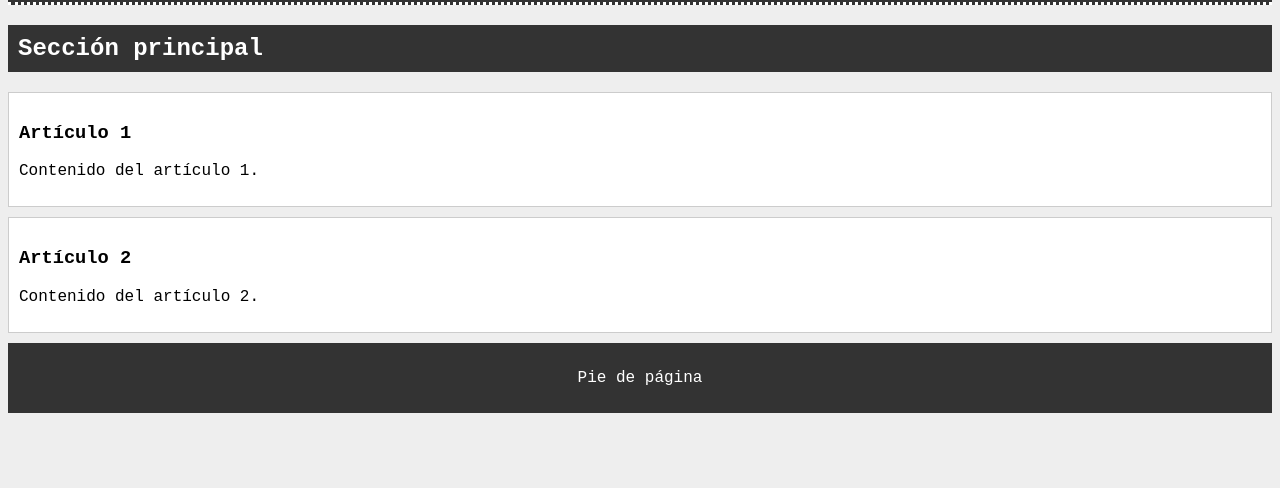
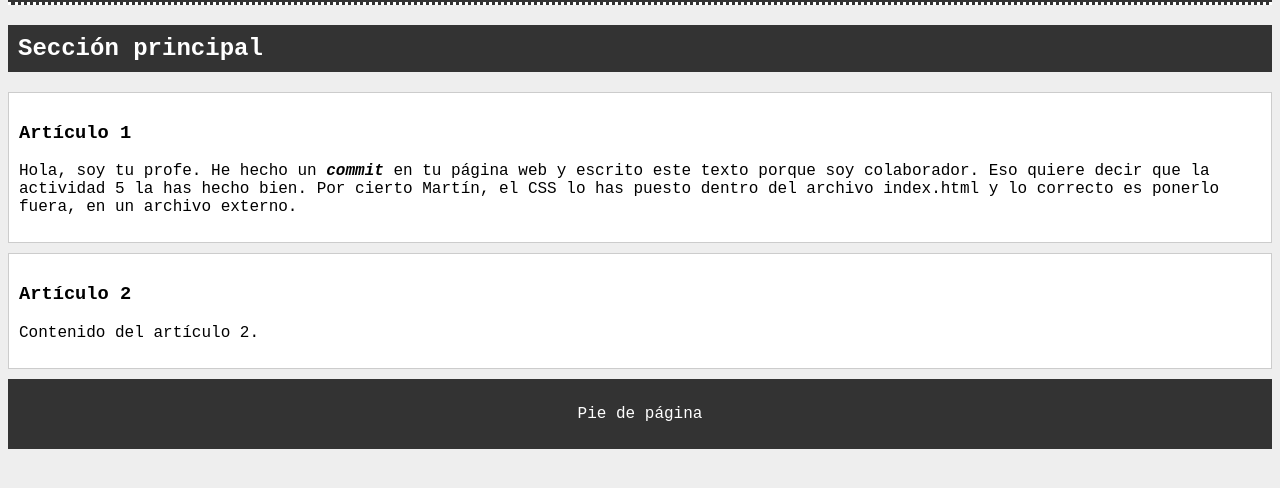
Before and after one commit to mbercaz0612/Actividad-15, a plain HTML site: page index.html in a window 1280 px wide. Shown: the part 116-604 px from the top of the page. Drawn offline with Linux system fonts and the light colour scheme.

Commit message:
Se añade texto en el artículo

```diff
--- a/index.html
+++ b/index.html
@@ -52,7 +52,7 @@
    <h2 class="tituloSeccion">Sección principal</h2>
     <article>
         <h3>Artículo 1</h3>
-        <p>Contenido del artículo 1.</p>
+        <p>Hola, soy tu profe. He hecho un <strong><em>commit</em></strong> en tu página web y escrito este texto porque soy colaborador. Eso quiere decir que la actividad 5 la has hecho bien. Por cierto Martín, el CSS lo has puesto dentro del archivo index.html y lo correcto es ponerlo fuera, en un archivo externo.</p>
     </article>
     <article>
         <h3>Artículo 2</h3>
```
